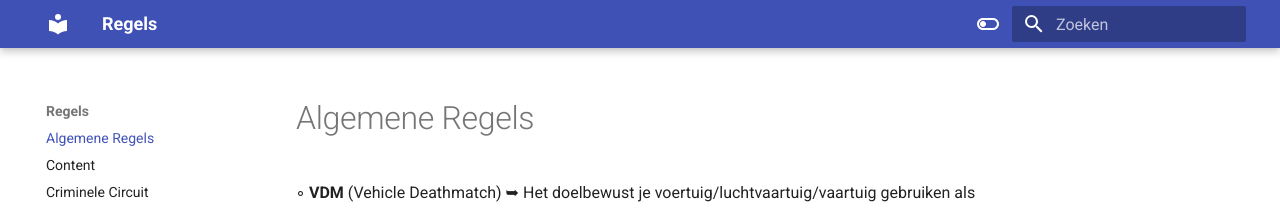
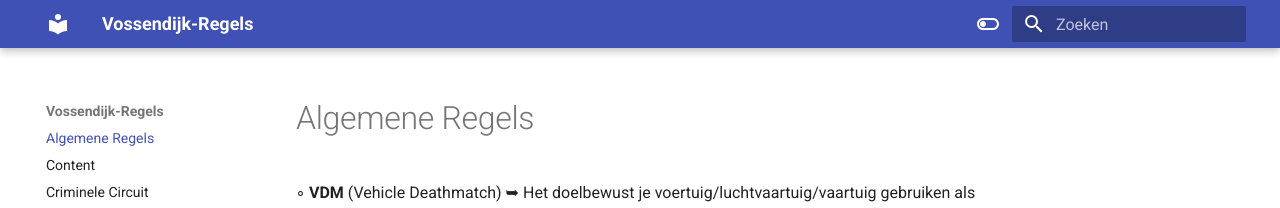
Before and after one commit to mrleduck/Vossendijk-Regels, an MkDocs documentation site: the page built from docs/index.md, in a window 1280 px wide. Shown: the top 208 px of the page. Built offline with MkDocs 1.6.1 and Material for MkDocs 9.7.7, drawn with Linux system fonts in a browser that asks for light colours.

Commit message:
Update mkdocs.yml

```diff
--- a/mkdocs.yml
+++ b/mkdocs.yml
@@ -1,5 +1,5 @@
 # Project information
-site_name: Regels
+site_name: Vossendijk-Regels
 site_author: 'Vossendijk'
 
 # Copyright
```
